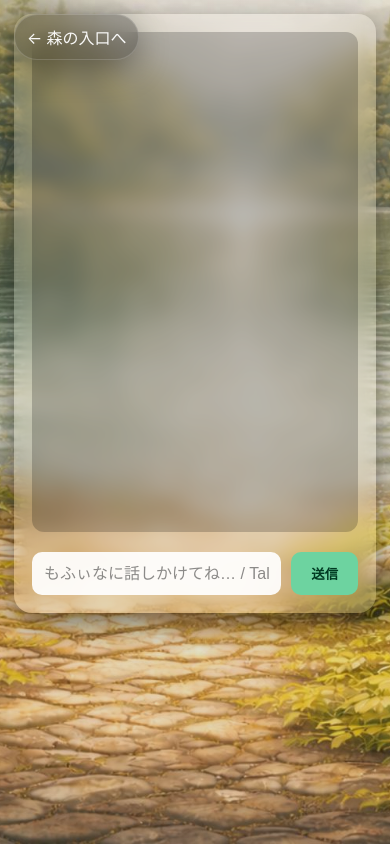
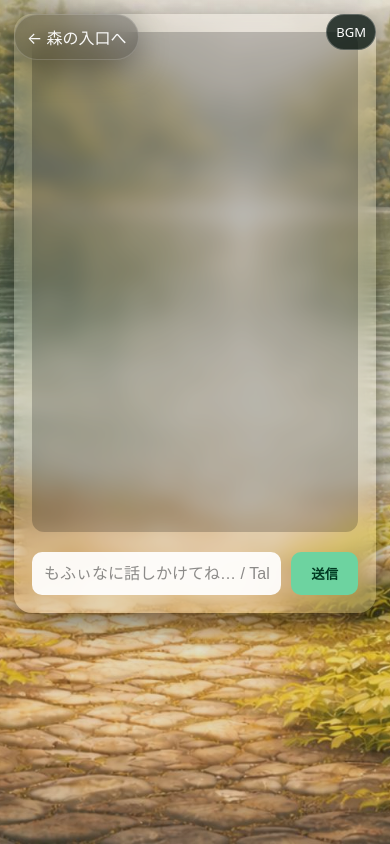
Before and after one commit to mofina-project/mofinaproject-site, a plain HTML site: page leaf/jp/index.html in a window 390 px wide. Drawn offline with Linux system fonts and the light colour scheme.

Commit message:
Update official Mofina site

```diff
--- /dev/null
+++ b/assets/bgm/bgm.css
@@ -0,0 +1,29 @@
+#page-bgm-toggle{
+  min-height:36px;
+  padding:6px 9px;
+  border:1px solid rgba(255,255,255,.24);
+  border-radius:999px;
+  background:rgba(7,21,15,.80);
+  color:#fff;
+  font:inherit;
+  font-size:13px;
+  cursor:pointer;
+  white-space:nowrap;
+}
+
+#page-bgm-toggle[aria-pressed="true"]{
+  border-color:#b1d2a5;
+  background:#284634;
+}
+
+#page-bgm-toggle:focus-visible{
+  outline:2px solid #feeb70;
+  outline-offset:2px;
+}
+
+#page-bgm-toggle.bgm-chat{
+  position:fixed;
+  top:14px;
+  right:14px;
+  z-index:9999;
+}
--- /dev/null
+++ b/assets/bgm/bgm.js
@@ -0,0 +1,63 @@
+(() => {
+  const audio = document.getElementById("page-bgm")
+  const button = document.getElementById("page-bgm-toggle")
+  const volume = 0.12
+  const key = "mofina_bgm_off"
+  const AudioContext = window.AudioContext || window.webkitAudioContext
+  let context
+  let off = false
+
+  try {
+    off = localStorage.getItem(key) === "1"
+  } catch {}
+
+  function syncButton() {
+    button.setAttribute("aria-pressed", String(!audio.paused && (!context || context.state === "running")))
+  }
+
+  function play() {
+    if (off) return
+
+    if (AudioContext && !context) {
+      try {
+        context = new AudioContext()
+        const gain = context.createGain()
+        gain.gain.value = volume
+        gain.connect(context.destination)
+        context.createMediaElementSource(audio).connect(gain)
+        context.addEventListener("statechange", syncButton)
+      } catch {
+        context = null
+      }
+    }
+
+    if (context) {
+      if (context.state !== "running") context.resume().catch(() => {})
+    } else {
+      audio.volume = volume
+    }
+    audio.play().catch(() => {})
+  }
+
+  function unlock(event) {
+    if (!event.isTrusted || button.contains(event.target)) return
+    if (event.type === "keydown" && (event.repeat || !["Enter", " "].includes(event.key))) return
+    play()
+  }
+
+  button.addEventListener("click", () => {
+    off = button.getAttribute("aria-pressed") === "true"
+    try {
+      localStorage.setItem(key, off ? "1" : "0")
+    } catch {}
+    if (off) audio.pause()
+    else play()
+    syncButton()
+  })
+  audio.addEventListener("playing", syncButton)
+  audio.addEventListener("pause", syncButton)
+  audio.addEventListener("error", syncButton)
+  document.addEventListener("click", unlock)
+  document.addEventListener("keydown", unlock)
+  play()
+})()
--- /dev/null
+++ b/assets/mofina-release.json
@@ -0,0 +1 @@
+{"release": "e2d56c7ecb074df3b9be5967f2dc209a"}
--- a/leaf/jp/index.html
+++ b/leaf/jp/index.html
@@ -6,8 +6,10 @@
   <title>お話の森 | mofinaproject</title>
   <link rel="stylesheet" href="style.css">
   <link rel="icon" href="/assets/mofina.ico">
+<link rel="stylesheet" href="/assets/bgm/bgm.css">
 </head>
 <body>
+<button id="page-bgm-toggle" class="bgm-chat" type="button" aria-pressed="false">BGM</button>
 <a class="homeBack" href="/" aria-label="森の入口へ戻る">← 森の入口へ</a>  <main class="screen">
     <section class="panel">
       <div id="chatLog" class="chatLog"></div>
@@ -73,5 +75,7 @@
       }
     });
   </script>
+<audio id="page-bgm" src="/assets/bgm/Light_Through_the_Canopy.mp3" preload="none" loop></audio>
+<script src="/assets/bgm/bgm.js"></script>
 </body>
 </html>
```
Also changed, not shown: index.html (+6 -2 lines), map/index.html (+4 -0 lines), 3 other files.
